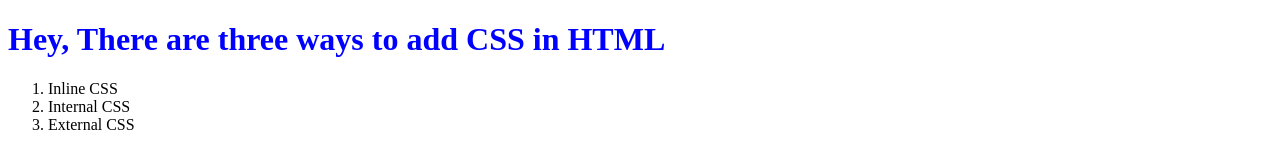
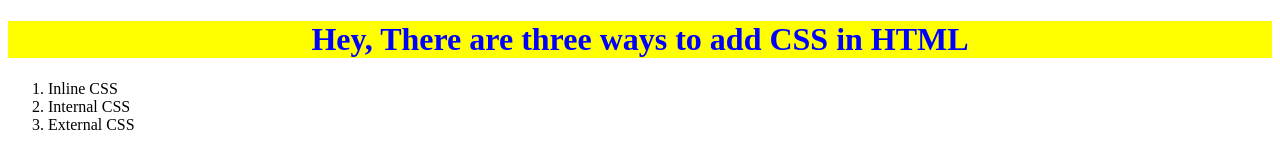
Before and after one commit to nihalsainee/Web-Development, a plain HTML site: page Day 15/index.html in a window 1280 px wide. Drawn offline with Linux system fonts and the light colour scheme.

Commit message:
Lecture 15 Completed!

```diff
--- a/Day 15/index.html
+++ b/Day 15/index.html
@@ -8,7 +8,7 @@
 </head>
 
 <body>
-    <h1 style="color: Blue; background-color: ;">
+    <h1 style="color: Blue; background-color: Yellow; text-align: center;">
         Hey, There are three ways to add CSS in HTML
     </h1>
     <div>
```
